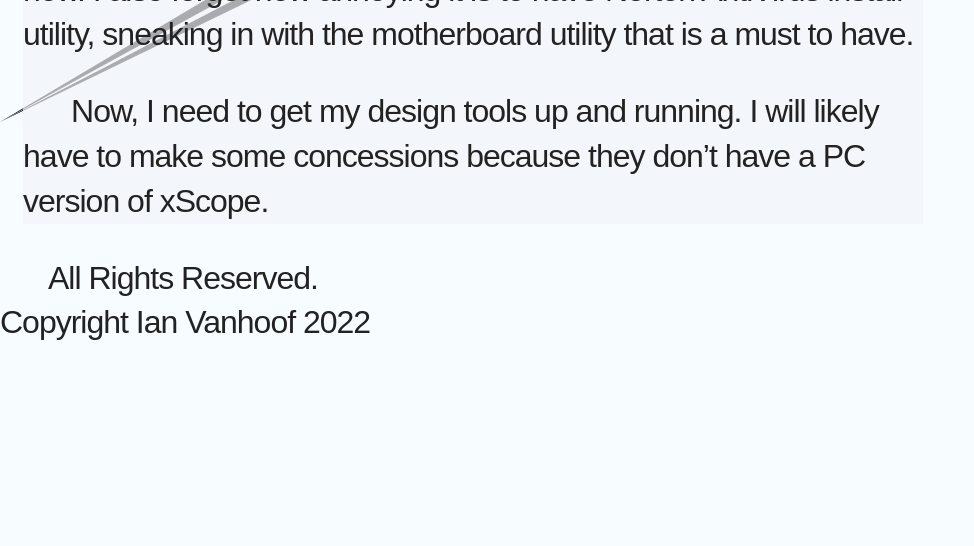
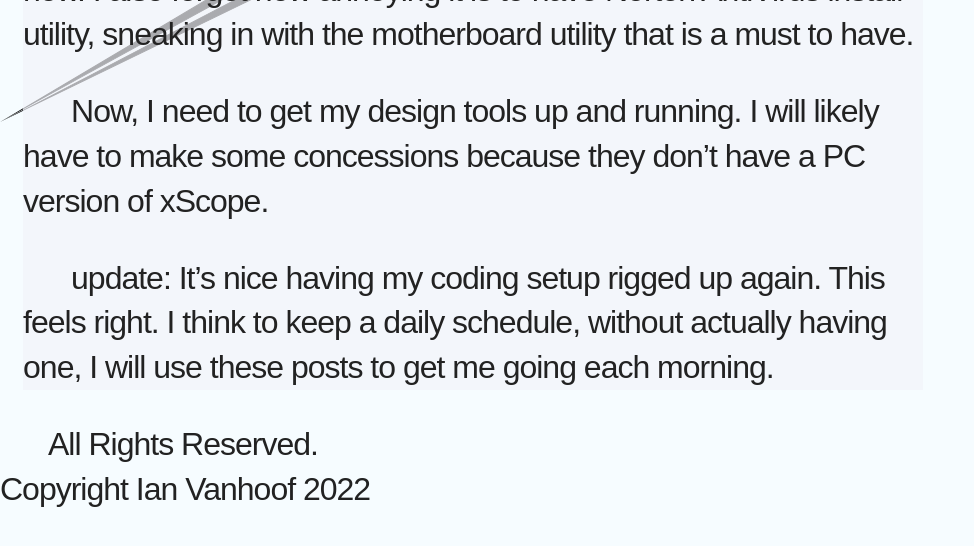
Before and after one commit to ianvanhoof/ianvanhoof.github.io, a Jekyll site: the page built from _posts/2025-4-10-backToLife.md, in a window 1280 px wide and 900 px high, scrolled down 1632 px. Shown: the top 546 px of the window, without its empty margins (0-974 px from the left). Built offline with Jekyll 4.4.1, drawn with Linux system fonts in a browser that asks for light colours; some web fonts are replaced.

Commit message:
Added a bit at the end
I wanted to add that bit at the end so I add to the commitment I am putting in to this. I want to use this platform as a tool, not just to have fun coding.

```diff
--- a/_posts/2025-4-10-backToLife.md
+++ b/_posts/2025-4-10-backToLife.md
@@ -15,3 +15,5 @@ These Lian Li cases really are lux, and kinda crazy. I have never mounted the vi
 I did not realize how much it would take to get used to Windows 11. There seems to be two start menus now, which is odd. And I keep getting a .dll error that I can't seem to shake, and that's ok for now. I also forgot how annoying it is to have Norton AntiVirus install utility, sneaking in with the motherboard utility that is a must to have.
 
 Now, I need to get my design tools up and running. I will likely have to make some concessions because they don't have a PC version of xScope.
+
+update: It's nice having my coding setup rigged up again. This feels right. I think to keep a daily schedule, without actually having one, I will use these posts to get me going each morning.
```
